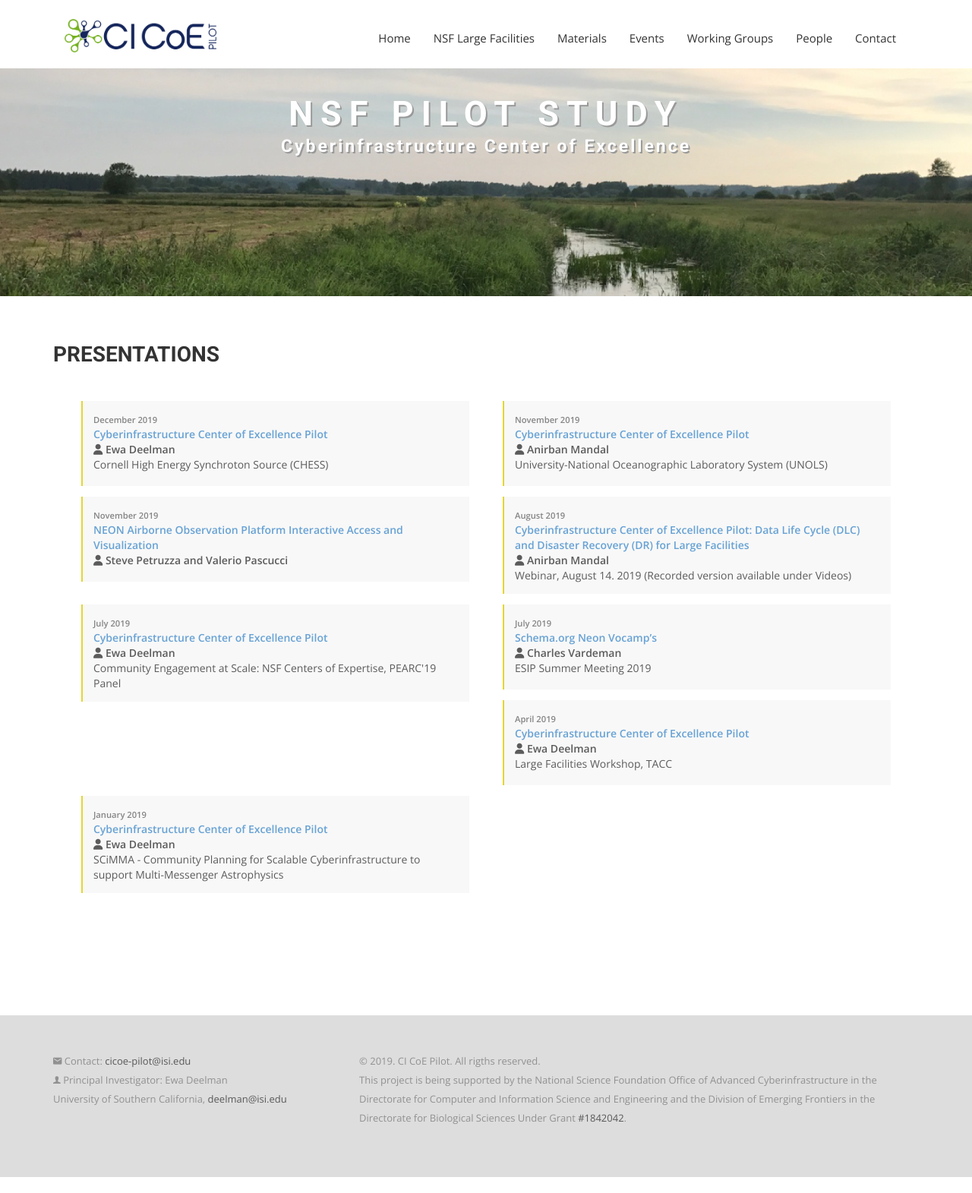
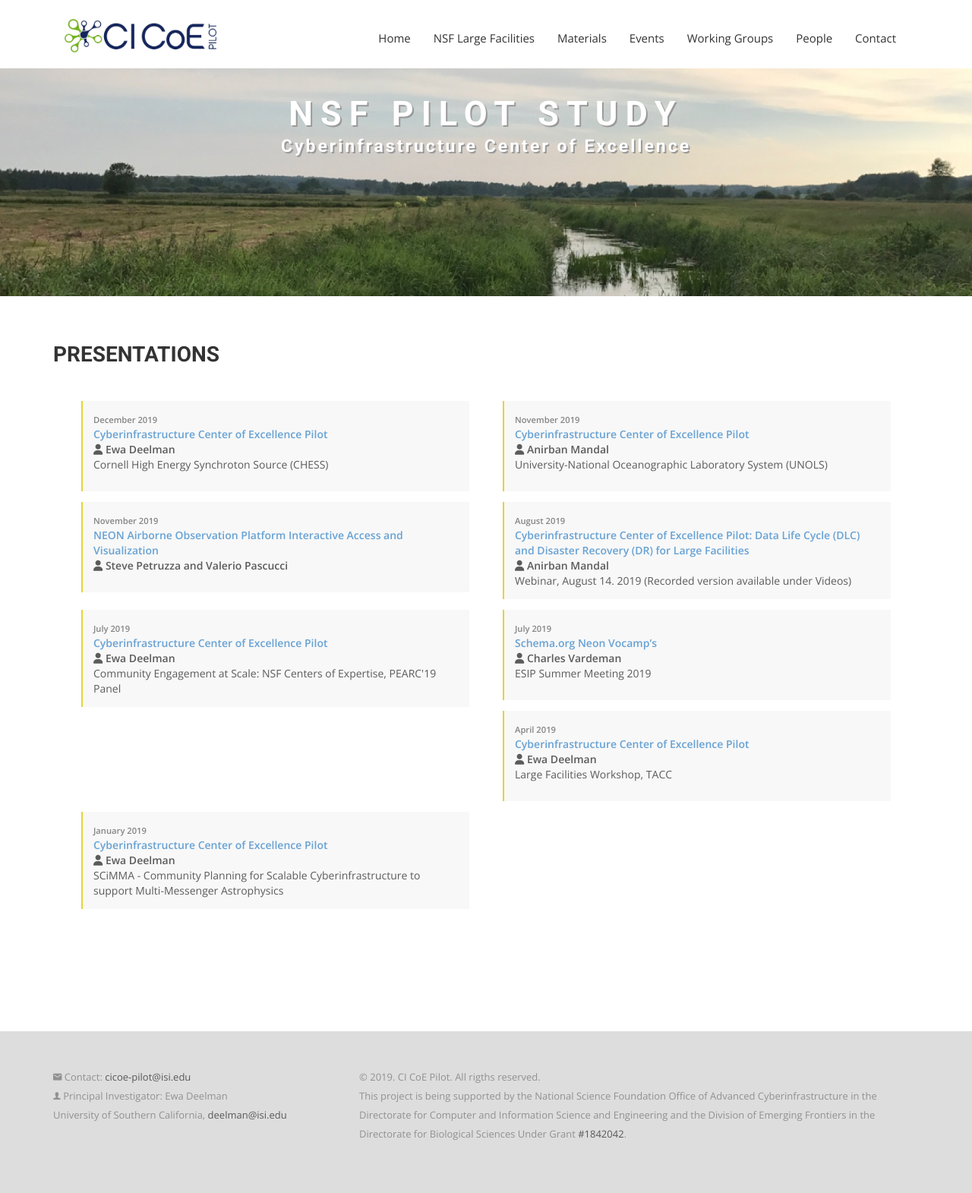
Before and after one commit to cicoe/cicoe.github.io, a Jekyll site: the page built from presentations.html, in a window 1280 px wide. Shown: the whole page at 76% size. Built offline with Jekyll 4.4.1, drawn with Linux system fonts in a browser that asks for light colours; nearby versions of some CDN libraries; some web fonts are replaced; before the commit the page ends 1550 px from its top, so only the background shows below that.

Commit message:
Update style.css

```diff
--- a/css/style.css
+++ b/css/style.css
@@ -61,7 +61,7 @@
     background-color: #f7f7f7;
     opacity: 0.8;
     text-align: left;
-    min-height: 8em;
+    min-height: 8.5em;
 }
 
 .presentation .author {
```
